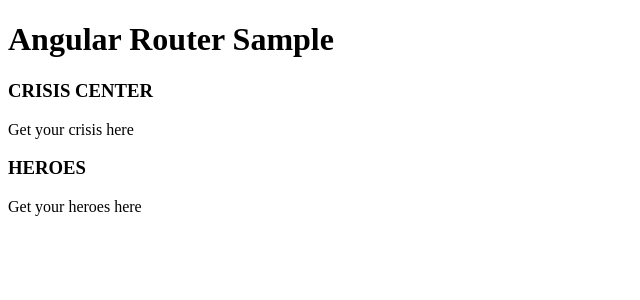
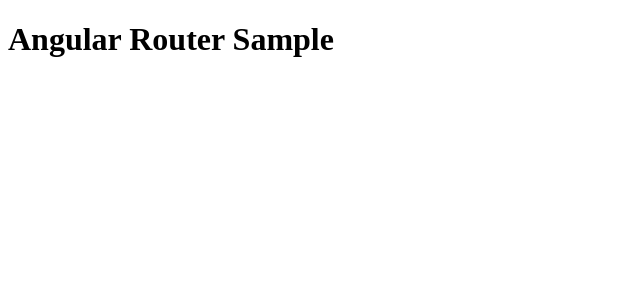
Before and after one commit to evaldosantos/angular-router-sample, an Angular app: page / in a window 1280 px wide. Shown: the top 300 px of the page, without its empty margins (0-640 px from the left). Built offline with nearby package versions, Linux system fonts and the light colour scheme.

Commit message:
Import RouterModule from @angular/router Define your routes

```diff
--- a/src/app/app.component.html
+++ b/src/app/app.component.html
@@ -1,3 +1,2 @@
 <h1>Angular Router Sample</h1>
-<app-crisis-list></app-crisis-list>
-<app-heroes-list></app-heroes-list>
+<router-outlet></router-outlet>
```
Also changed, not shown: src/app/app.module.ts (+6 -1 lines).
